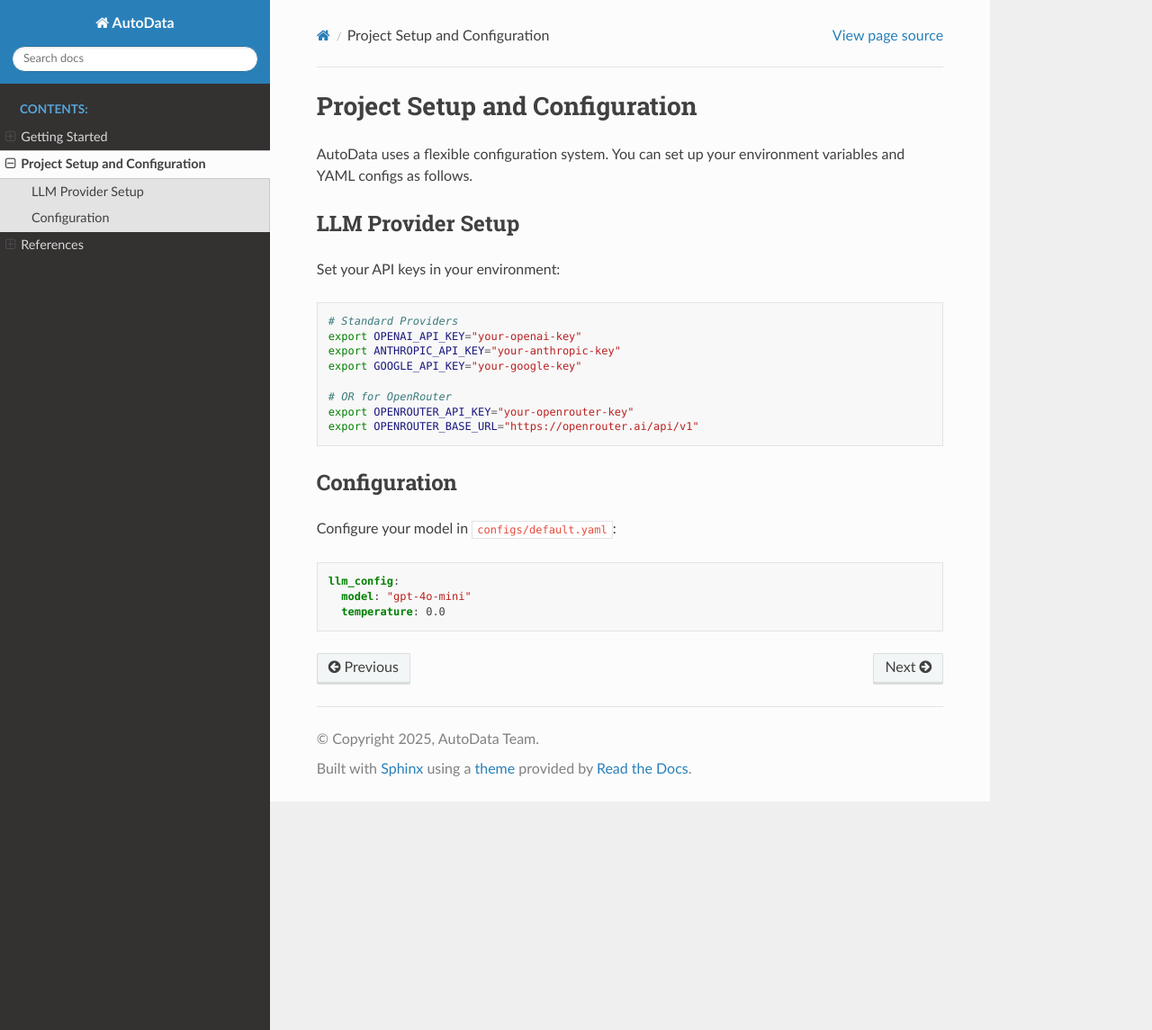
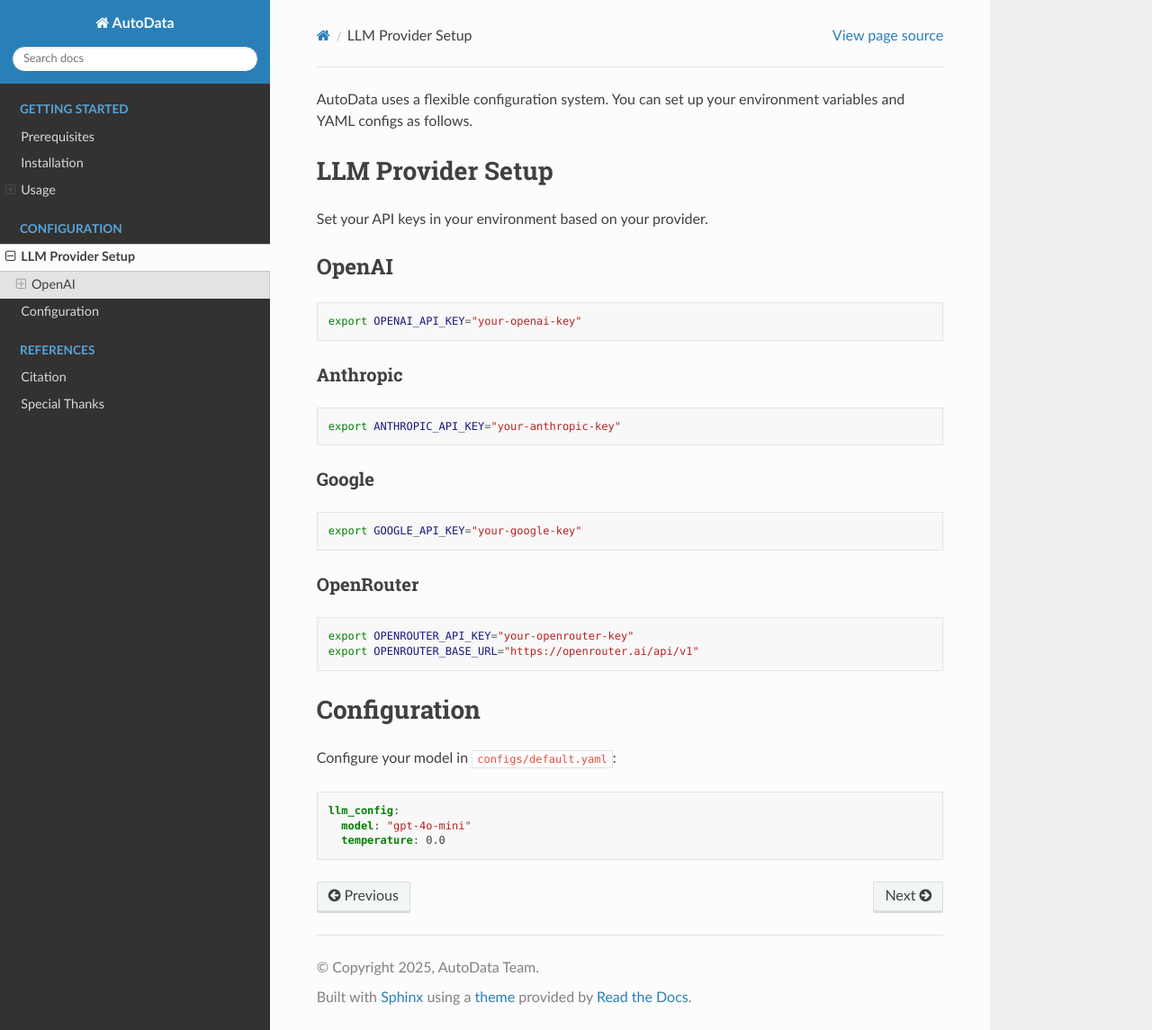
Before and after one commit to Tianyi-Billy-Ma/AutoData-Doc, a Sphinx documentation site: the page built from docs/source/configuration.md, in a window 1280 px wide and 1145 px high. Shown: the whole window at 90% size. Built offline with Sphinx 7.4.7 and the Read the Docs theme 3.1.0, drawn with Linux system fonts in a browser that asks for light colours.

Commit message:
docs: Refactor configuration guide, update LLM provider details, and restructure documentation navigation.

````diff
--- a/docs/source/setup_configuration.md
+++ b/docs/source/configuration.md
@@ -1,23 +1,35 @@
-# Project Setup and Configuration
-
 AutoData uses a flexible configuration system. You can set up your environment variables and YAML configs as follows.
 
-## LLM Provider Setup
+# LLM Provider Setup
 
-Set your API keys in your environment:
+Set your API keys in your environment based on your provider.
+
+## OpenAI
 
 ```bash
-# Standard Providers
 export OPENAI_API_KEY="your-openai-key"
+```
+
+### Anthropic
+
+```bash
 export ANTHROPIC_API_KEY="your-anthropic-key"
+```
+
+### Google
+
+```bash
 export GOOGLE_API_KEY="your-google-key"
+```
 
-# OR for OpenRouter
+### OpenRouter
+
+```bash
 export OPENROUTER_API_KEY="your-openrouter-key"
 export OPENROUTER_BASE_URL="https://openrouter.ai/api/v1"
 ```
 
-## Configuration
+# Configuration
 
 Configure your model in `configs/default.yaml`:
 
````
Also changed, not shown: docs/source/getting_started.md (+3 -5 lines), docs/source/index.md (+14 -2 lines), docs/source/references.md (+2 -4 lines).
